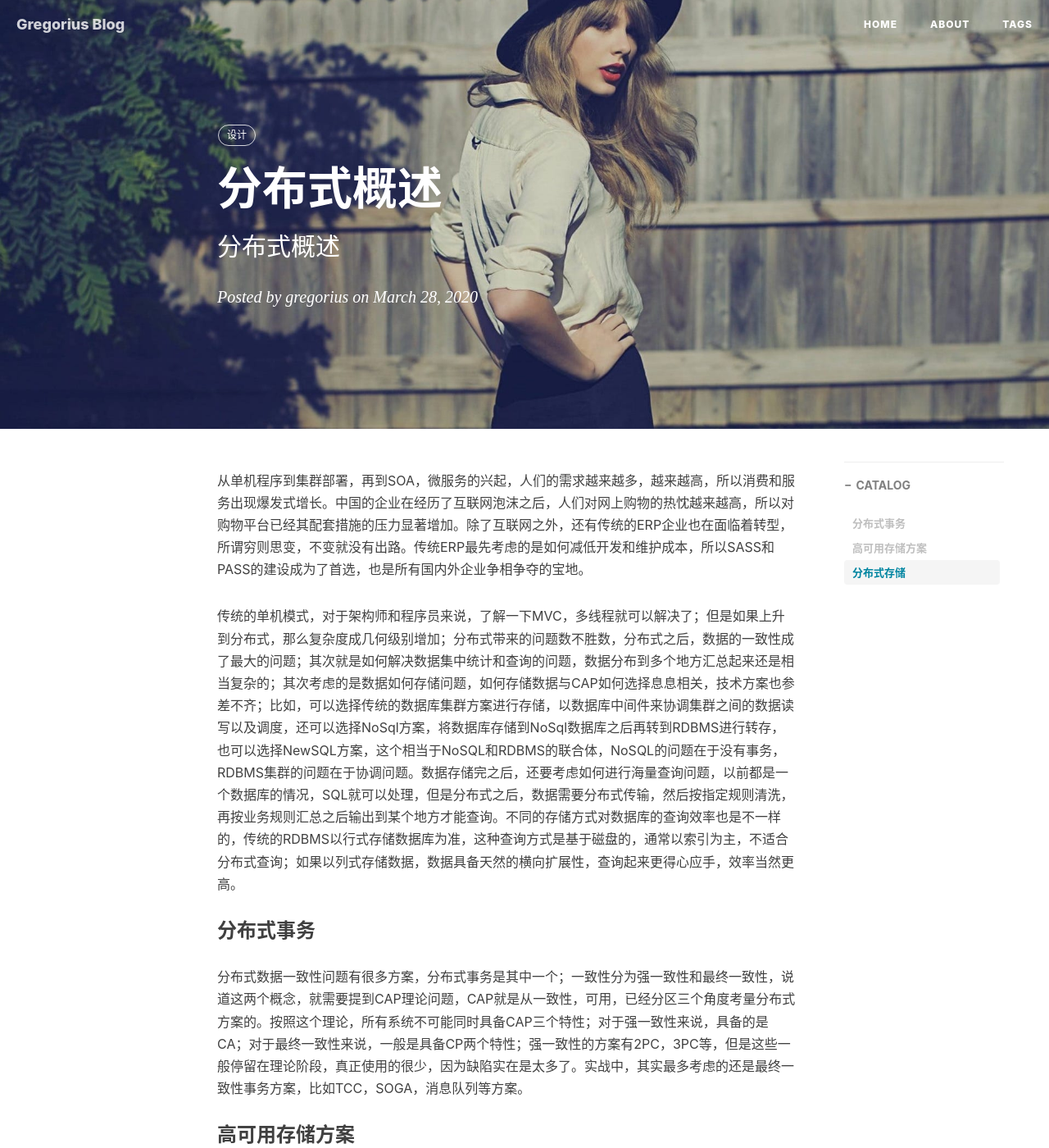
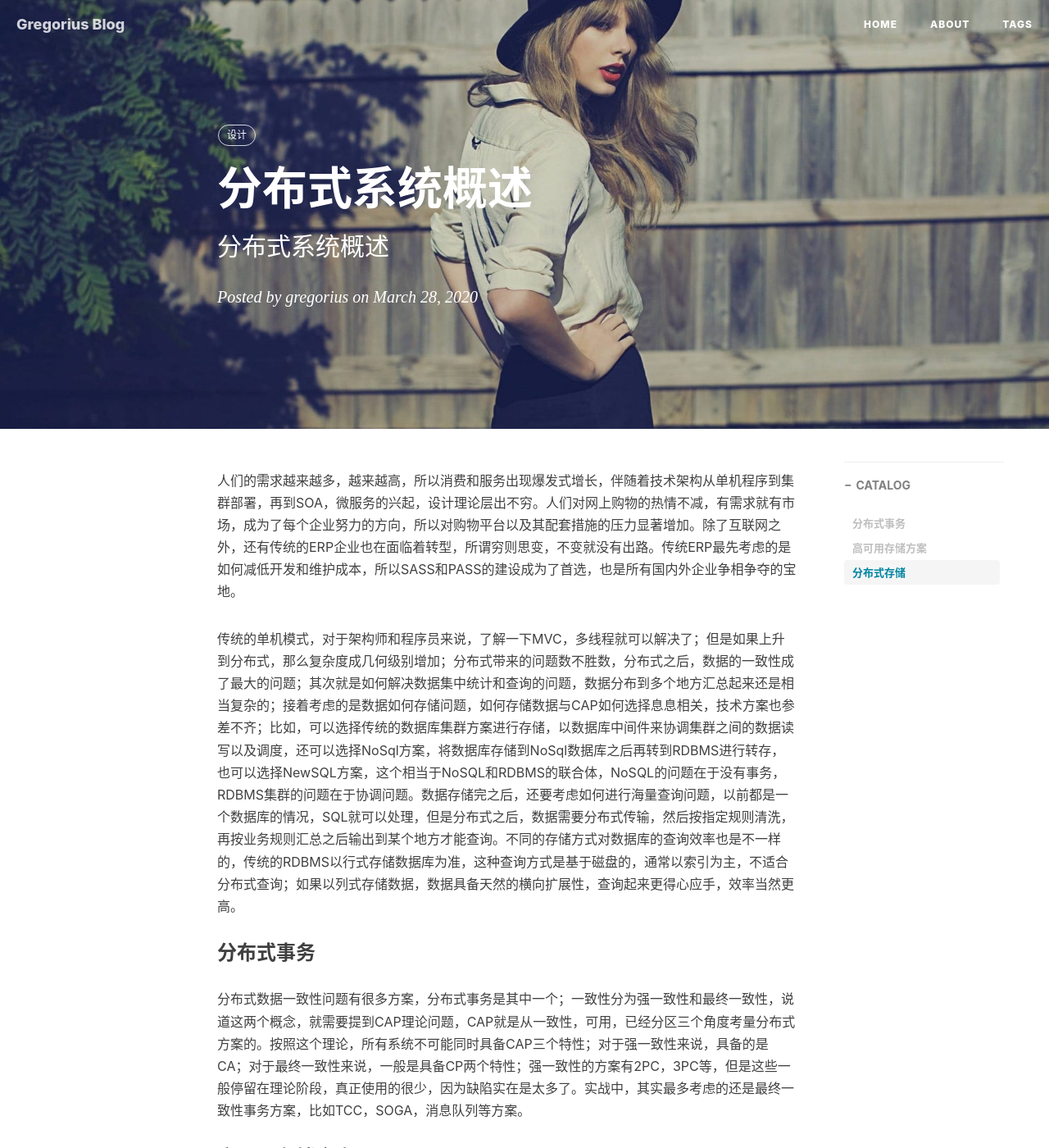
Before and after one commit to gregoriusxu/gregoriusxu.github.io, a Jekyll site: the page built from _posts/2020-03-08-分布式系统概述.md, in a window 1280 px wide and 1400 px high. Shown: the whole window at 82% size. Built offline with Jekyll 4.4.1, drawn with Linux system fonts in a browser that asks for light colours; nearby versions of some CDN libraries; comment, search, counter and statistics services are not loaded.

Commit message:
new post

```diff
--- a/_posts/2020-03-08-分布式事务.md
+++ b/_posts/2020-03-08-分布式系统概述.md
@@ -1,7 +1,7 @@
 ---
 layout:     post
-title:      分布式概述
-subtitle:   分布式概述
+title:      分布式系统概述
+subtitle:   分布式系统概述
 date:       2020-03-28
 author:     gregorius
 header-img: img/post-bg-swift.jpg
@@ -10,9 +10,9 @@ tags:
     - 设计
 ---
 
-从单机程序到集群部署，再到SOA，微服务的兴起，人们的需求越来越多，越来越高，所以消费和服务出现爆发式增长。中国的企业在经历了互联网泡沫之后，人们对网上购物的热忱越来越高，所以对购物平台已经其配套措施的压力显著增加。除了互联网之外，还有传统的ERP企业也在面临着转型，所谓穷则思变，不变就没有出路。传统ERP最先考虑的是如何减低开发和维护成本，所以SASS和PASS的建设成为了首选，也是所有国内外企业争相争夺的宝地。
+人们的需求越来越多，越来越高，所以消费和服务出现爆发式增长，伴随着技术架构从单机程序到集群部署，再到SOA，微服务的兴起，设计理论层出不穷。人们对网上购物的热情不减，有需求就有市场，成为了每个企业努力的方向，所以对购物平台以及其配套措施的压力显著增加。除了互联网之外，还有传统的ERP企业也在面临着转型，所谓穷则思变，不变就没有出路。传统ERP最先考虑的是如何减低开发和维护成本，所以SASS和PASS的建设成为了首选，也是所有国内外企业争相争夺的宝地。
 
-传统的单机模式，对于架构师和程序员来说，了解一下MVC，多线程就可以解决了；但是如果上升到分布式，那么复杂度成几何级别增加；分布式带来的问题数不胜数，分布式之后，数据的一致性成了最大的问题；其次就是如何解决数据集中统计和查询的问题，数据分布到多个地方汇总起来还是相当复杂的；其次考虑的是数据如何存储问题，如何存储数据与CAP如何选择息息相关，技术方案也参差不齐；比如，可以选择传统的数据库集群方案进行存储，以数据库中间件来协调集群之间的数据读写以及调度，还可以选择NoSql方案，将数据库存储到NoSql数据库之后再转到RDBMS进行转存，也可以选择NewSQL方案，这个相当于NoSQL和RDBMS的联合体，NoSQL的问题在于没有事务，RDBMS集群的问题在于协调问题。数据存储完之后，还要考虑如何进行海量查询问题，以前都是一个数据库的情况，SQL就可以处理，但是分布式之后，数据需要分布式传输，然后按指定规则清洗，再按业务规则汇总之后输出到某个地方才能查询。不同的存储方式对数据库的查询效率也是不一样的，传统的RDBMS以行式存储数据库为准，这种查询方式是基于磁盘的，通常以索引为主，不适合分布式查询；如果以列式存储数据，数据具备天然的横向扩展性，查询起来更得心应手，效率当然更高。
+传统的单机模式，对于架构师和程序员来说，了解一下MVC，多线程就可以解决了；但是如果上升到分布式，那么复杂度成几何级别增加；分布式带来的问题数不胜数，分布式之后，数据的一致性成了最大的问题；其次就是如何解决数据集中统计和查询的问题，数据分布到多个地方汇总起来还是相当复杂的；接着考虑的是数据如何存储问题，如何存储数据与CAP如何选择息息相关，技术方案也参差不齐；比如，可以选择传统的数据库集群方案进行存储，以数据库中间件来协调集群之间的数据读写以及调度，还可以选择NoSql方案，将数据库存储到NoSql数据库之后再转到RDBMS进行转存，也可以选择NewSQL方案，这个相当于NoSQL和RDBMS的联合体，NoSQL的问题在于没有事务，RDBMS集群的问题在于协调问题。数据存储完之后，还要考虑如何进行海量查询问题，以前都是一个数据库的情况，SQL就可以处理，但是分布式之后，数据需要分布式传输，然后按指定规则清洗，再按业务规则汇总之后输出到某个地方才能查询。不同的存储方式对数据库的查询效率也是不一样的，传统的RDBMS以行式存储数据库为准，这种查询方式是基于磁盘的，通常以索引为主，不适合分布式查询；如果以列式存储数据，数据具备天然的横向扩展性，查询起来更得心应手，效率当然更高。
 
 ### 分布式事务
 分布式数据一致性问题有很多方案，分布式事务是其中一个；一致性分为强一致性和最终一致性，说道这两个概念，就需要提到CAP理论问题，CAP就是从一致性，可用，已经分区三个角度考量分布式方案的。按照这个理论，所有系统不可能同时具备CAP三个特性；对于强一致性来说，具备的是CA；对于最终一致性来说，一般是具备CP两个特性；强一致性的方案有2PC，3PC等，但是这些一般停留在理论阶段，真正使用的很少，因为缺陷实在是太多了。实战中，其实最多考虑的还是最终一致性事务方案，比如TCC，SOGA，消息队列等方案。
```
